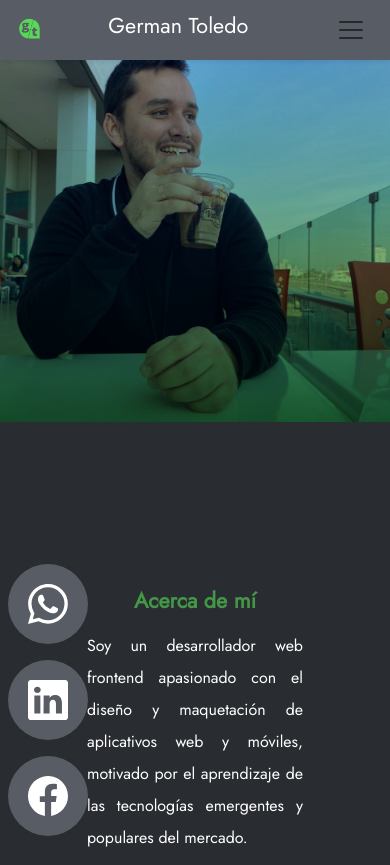
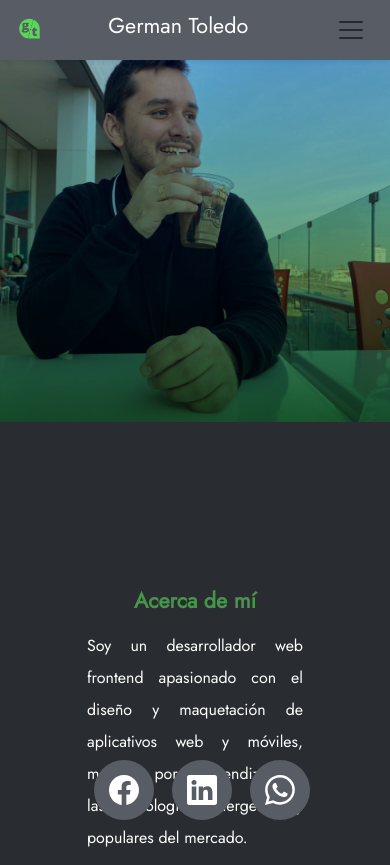
Before and after one commit to germantoledo/portafolio, a plain HTML site: page portafolio/index.html in a window 390 px wide. Shown: the top 865 px of the page. Drawn offline with nearby package versions, Linux system fonts and the light colour scheme.

Commit message:
commit 02/06/2022 23:27

```diff
--- a/portafolio/css/styleMobile.css
+++ b/portafolio/css/styleMobile.css
@@ -98,4 +98,27 @@
     #portfolio .descripcion4 {
         order: 2;
     }
+    .redSocial {
+        width: 60px;
+        height: 60px;
+    }
+    svg {
+        width: 30px;
+        height: 30px;
+    }
+    .redSocial:nth-child(1) {
+        position: fixed;
+        bottom: 1rem;
+        left: 22%;
+    }
+    .redSocial:nth-child(2) {
+        position: fixed;
+        bottom: 1rem;
+        left: 42%;
+    }
+    .redSocial:nth-child(3) {
+        position: fixed;
+        bottom: 1rem;
+        left: 62%;
+    }
 }
```
